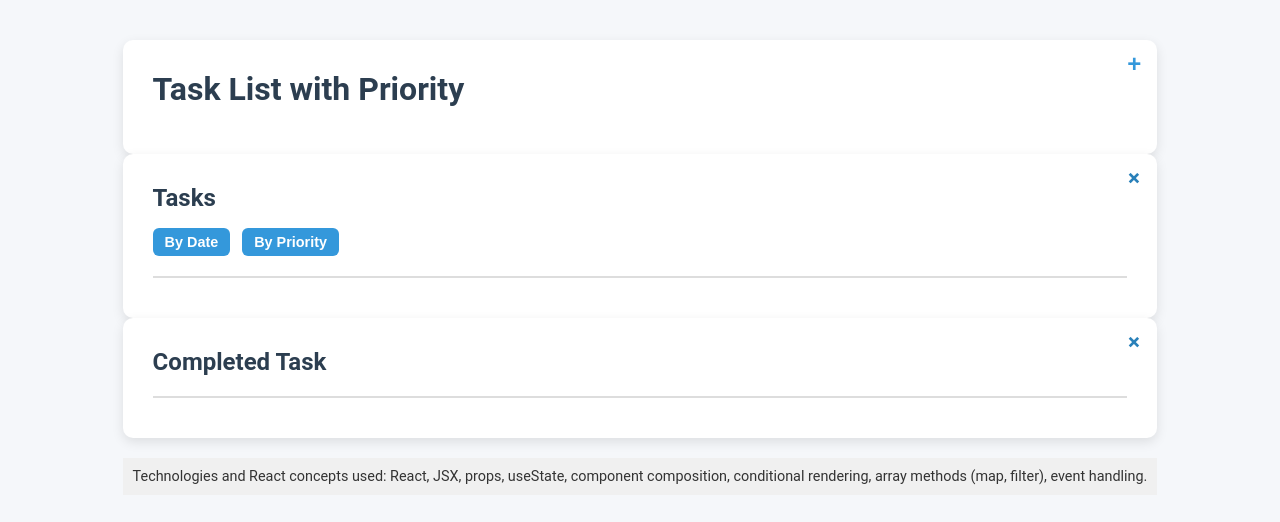
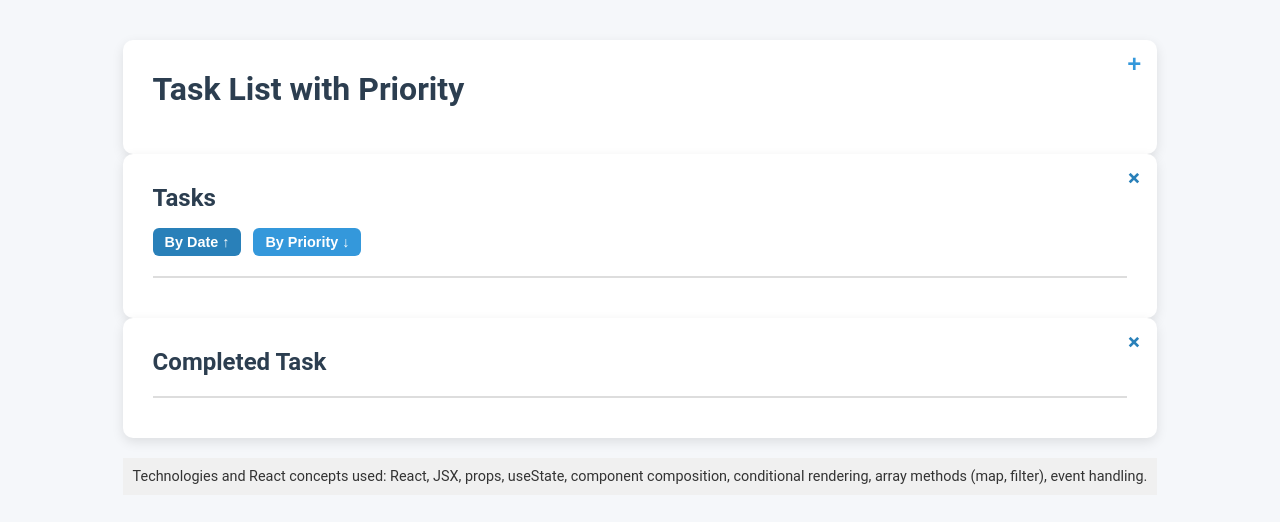
Before and after one commit to NursultanAbdykalykov/TaskList_ReactJSX, a React app: page / in a window 1280 px wide. Shown: the top 522 px of the page. Built offline with nearby package versions, Linux system fonts and the light colour scheme; the HTML template or start-up script is replaced by a standard one.

Commit message:
finished project

```diff
--- a/src/App.jsx
+++ b/src/App.jsx
@@ -2,6 +2,8 @@
 
 function App() {
   const [tasks, setTasks] = useState([]);
+  const [sortType, setSortType] = useState("date"); // Priority
+  const [sortOrder, setSortOrder] = useState("asc"); //desc
   const [openSection, setOpenSection] = useState({
     taskList: false,
     tasks: true,
@@ -22,6 +24,7 @@
   function deleteTask(id) {
     setTasks(tasks.filter((task) => task.id !== id));
   }
+
   function completeTask(id) {
     setTasks(
       tasks.map((task) =>
@@ -30,7 +33,30 @@
     );
   }
 
-  const activeTasks = tasks.filter((task) => !task.completed);
+  function sortTask(tasks) {
+    return tasks.slice().sort((a, b) => {
+      if (sortType === "priority") {
+        const priorityOrder = { High: 1, Medium: 2, Low: 3 };
+        return sortOrder == "asc"
+          ? priorityOrder[a.priority] - priorityOrder[b.priority]
+          : priorityOrder[b.priority] - priorityOrder[a.priority];
+      } else {
+        return sortOrder == "asc"
+          ? new Date(a.deadline) - new Date(b.deadline)
+          : new Date(b.deadline) - new Date(a.deadline);
+      }
+    });
+  }
+
+  function toggleSortOrder(type) {
+    if (sortType === type) {
+      setSortOrder(sortOrder === "asc" ? "desc" : "asc");
+    } else {
+      setSortType(type);
+      setSortOrder("asc");
+    }
+  }
+  const activeTasks = sortTask(tasks.filter((task) => !task.completed));
   const completedTasks = tasks.filter((task) => task.completed);
   console.log(completedTasks);
 
@@ -55,8 +81,22 @@
           +
         </button>
         <div className="sort-controls">
-          <button className="sort-button">By Date</button>
-          <button className="sort-button">By Priority</button>
+          <button
+            className={`sort-button ${sortType === "date" ? "active" : ""}`}
+            onClick={() => toggleSortOrder("date")}
+          >
+            By Date{" "}
+            {sortType === "date" && sortOrder === "asc" ? "\u2191" : "\u2193"}
+          </button>
+          <button
+            className={`sort-button ${sortType === "priority" ? "active" : ""}`}
+            onClick={() => toggleSortOrder("priority")}
+          >
+            By Priority{" "}
+            {sortType === "priority" && sortOrder === "asc"
+              ? "\u2191"
+              : "\u2193"}
+          </button>
         </div>
         {openSection.tasks && (
           <TaskList
```
